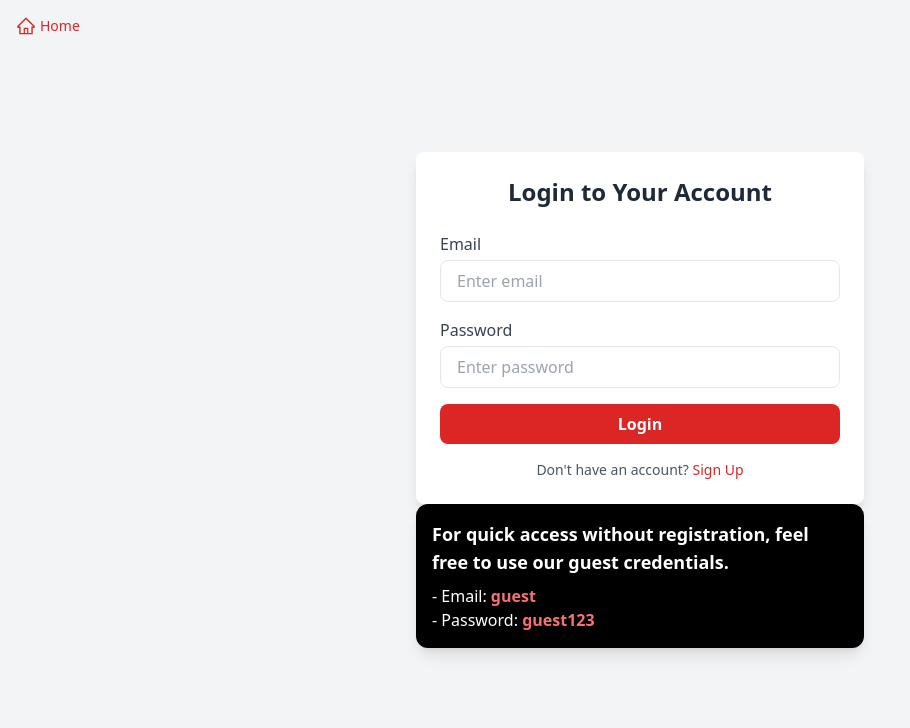
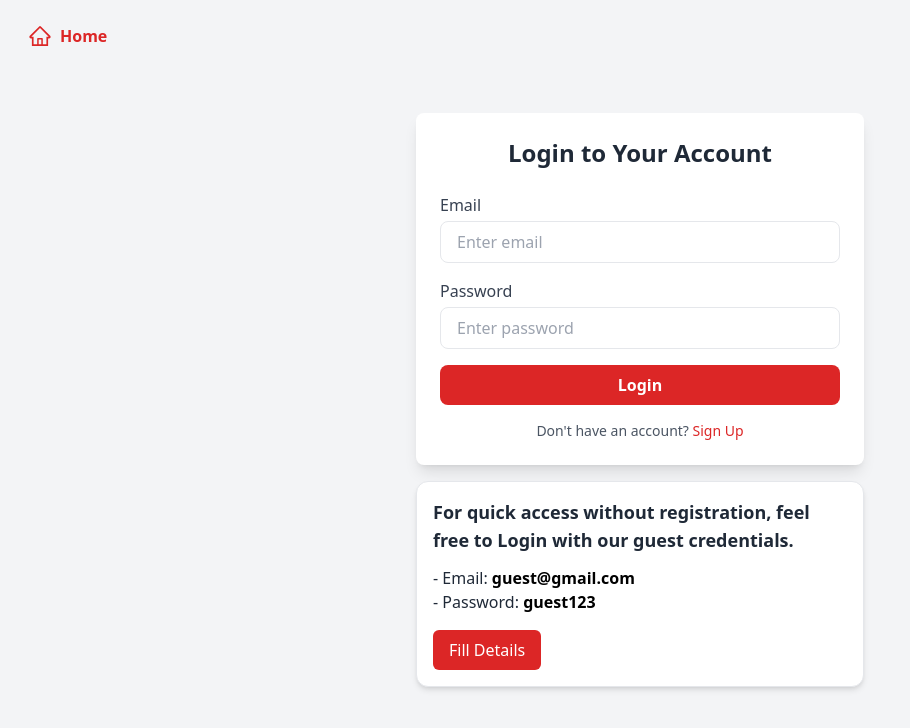
Before and after one commit to SubhamAwasya/MeTube, a React (Vite) app in the folder UI/: page /auth in a window 1280 px wide. Shown: the top 728 px of the page, without its empty margins (0-910 px from the left). Built offline with nearby package versions, Linux system fonts and the light colour scheme.

Commit message:
added guest login

```diff
--- a/UI/src/pages/LoginSignup.jsx
+++ b/UI/src/pages/LoginSignup.jsx
@@ -1,9 +1,9 @@
 import React, { useEffect, useState } from "react";
 import { Link, useNavigate } from "react-router-dom";
 import { AiOutlineHome } from "react-icons/ai";
-import axios from "axios";
 import { baseApiUrl } from "../URL";
 import { useUser } from "../Context";
+import axios from "axios";
 
 function LoginSignup() {
   const [isSignup, setIsSignup] = useState(false); // Toggle between login/signup modes
@@ -73,10 +73,10 @@ function LoginSignup() {
       {/* Home Link Button */}
       <Link
         to="/"
-        className="absolute top-4 left-4 flex items-center gap-1 text-red-600 hover:underline"
+        className="absolute top-4 left-4 flex items-center gap-2 px-3 py-2 text-red-600 hover:text-red-800 hover:underline text-base font-semibold transition-colors rounded-md"
       >
-        <AiOutlineHome size={20} />
-        <span className="text-sm font-medium">Home</span>
+        <AiOutlineHome size={24} />
+        <span>Home</span>
       </Link>
       {/* Auth Card */}
       <div className="w-full max-w-md bg-white shadow-lg rounded-lg p-6">
@@ -168,20 +168,32 @@ function LoginSignup() {
           </button>
         </p>
       </div>
+
       {/* Guest login info card - shows dummy credentials for users who don't
       want to sign up */}
-      <div className="w-full max-w-md p-4 bg-black text-white rounded-xl shadow-lg">
-        <h2 className="text-lg font-semibold mb-2">
-          For quick access without registration, feel free to use our guest
-          credentials.
+      <div className="w-full max-w-md p-4 mt-4 bg-white text-gray-800 rounded-xl shadow-md border border-gray-200">
+        <h2 className="flex text-lg font-semibold mb-3">
+          For quick access without registration, feel free to Login with our
+          guest credentials.
         </h2>
 
         <p className="text-base">
-          - Email: <span className="font-bold text-red-400"> guest</span>
+          - Email: <span className="font-bold text-black">guest@gmail.com</span>
         </p>
         <p className="text-base">
-          - Password: <span className="font-bold text-red-400">guest123</span>
+          - Password: <span className="font-bold text-black">guest123</span>
         </p>
+
+        <button
+          className="mt-4 px-4 py-2 bg-red-600 text-white rounded-md hover:bg-red-700 transition"
+          onClick={() => {
+            setEmail("guest@gmail.com");
+            setPassword("guest123");
+            if (isSignup) toggleMode();
+          }}
+        >
+          Fill Details
+        </button>
       </div>
     </div>
   );
```
